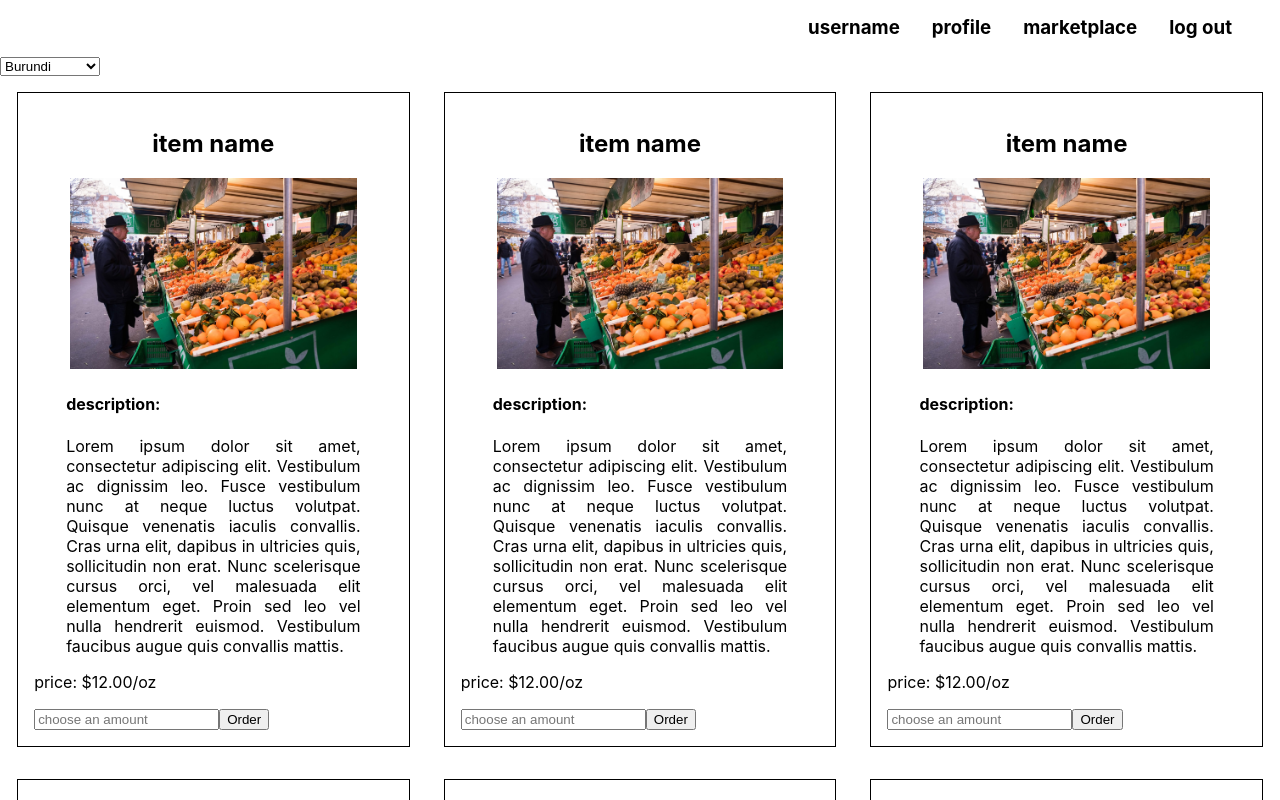
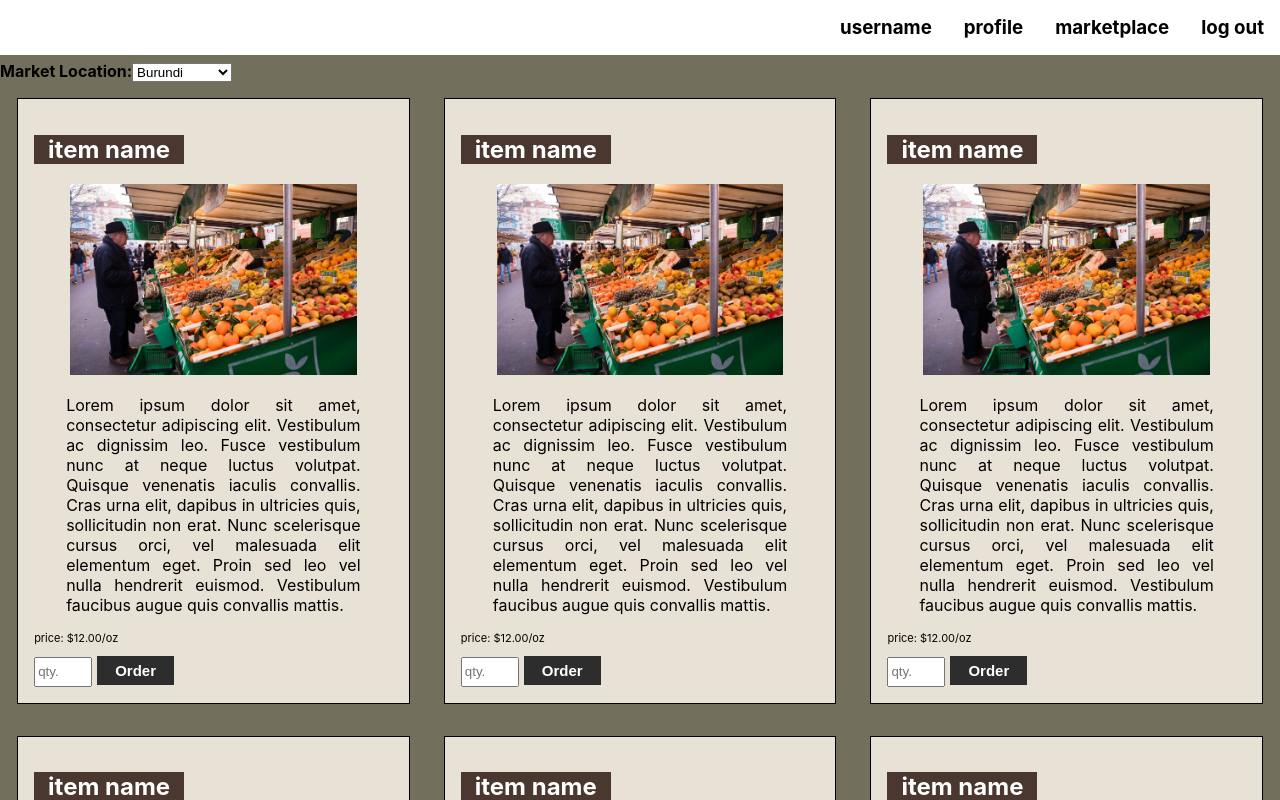
Before and after one commit to tt72-AfricanMarket/frontend, a React (Create React App) app: page /marketplace in a window 1280 px wide. Shown: the top 800 px of the page. Built offline with nearby package versions, Linux system fonts and the light colour scheme.

Commit message:
Marketplace styling

```diff
--- a/package.json
+++ b/package.json
@@ -7,6 +7,7 @@
     "@testing-library/react": "^11.1.0",
     "@testing-library/user-event": "^12.1.10",
     "axios": "^0.21.1",
+    "fontsource-roboto": "^4.0.0",
     "react": "^17.0.1",
     "react-dom": "^17.0.1",
     "react-redux": "^7.2.2",
--- a/src/pages/marketplace/Marketplace.js
+++ b/src/pages/marketplace/Marketplace.js
@@ -1,27 +1,31 @@
 import React from "react";
 import styled from 'styled-components'
-
 import MarketplaceCard from './MarketplaceCard'
 
+
 // Return div is always called page
-const Page = styled.div``
+const Page = styled.div`
+    background-color:#726f5c;
+`
 
 // links at top corner
 const HeadLinks = styled.div`
     display:flex;
     justify-content: flex-end;
-    margin-right: 2rem;
+    background-color:#ffffff;
 `
 const Link = styled.h3`
     margin: 1rem;
-    color:black;
+    color:000000;
     text-decoration: none;
+
 `
 
 // Dropdown to choose marketplace
 const MarketLocation = styled.select`
+    margin-top:1vh;
+    margin-right: 3rem;
 
-    margin-right: 3rem;
 `
 
 // main div to list all items, will need a .map through it for listed items
@@ -44,7 +48,7 @@ const Marketplace = () => {
                 <Link>log out</Link>
 
             </HeadLinks>
-
+            <label><strong>Market Location:</strong></label>
             <MarketLocation
                 name="market_location"
             >
--- a/src/pages/marketplace/MarketplaceCard.js
+++ b/src/pages/marketplace/MarketplaceCard.js
@@ -8,10 +8,14 @@ const Card = styled.div`
     border: 1px solid black;
     padding: 1rem;
     margin: 1rem;
+    background-color:#e8e2d6;
 `
-
 const ItemName = styled.h2`
     text-align:center;
+    color:#ffffff;
+    background-color:#4a3730;
+    width:150px;
+
 `
 
 // image needs to be able to be replaced with information
@@ -31,13 +35,29 @@ const ItemPara = styled.p`
 `
 
 // hard coded "price"
-const Price = styled.p``
+const Price = styled.p`
+    font-size:11px;
+`
 // seller needs to be able to update the number
 const Number = styled.span``
 
 // amount is a number input with arrow buttons, user needs to be able to choose max amount for sale.
-const OrderAmount = styled.input``
-const OrderButton = styled.button``
+const OrderAmount = styled.input`
+    width: 50px;
+    height: 24px;
+    margin-right:5px;
+`
+const OrderButton = styled.button`
+    background-color: #2d2d2d;
+    border: none;
+    color: white;
+    font-weight:bold;
+    padding: 6px 18px;
+    text-align: center;
+    text-decoration: none;
+    display: inline-block;
+    font-size: 15px;
+`
 
 const MarketplaceCard = props => {
     return (
@@ -46,7 +66,6 @@ const MarketplaceCard = props => {
 
             <SampleImg src={img1} alt="to be replaced with items"/>
 
-            <ItemDesc>description:</ItemDesc>
             <ItemPara>Lorem ipsum dolor sit amet, consectetur adipiscing elit. Vestibulum ac dignissim leo. Fusce vestibulum nunc at neque luctus volutpat. Quisque venenatis iaculis convallis. Cras urna elit, dapibus in ultricies quis, sollicitudin non erat. Nunc scelerisque cursus orci, vel malesuada elit elementum eget. Proin sed leo vel nulla hendrerit euismod. Vestibulum faucibus augue quis convallis mattis.</ItemPara>
 
             <Price>price: <Number>$12.00/oz</Number></Price>
@@ -55,7 +74,7 @@ const MarketplaceCard = props => {
                 type='number'
                 name='order_amount'
                 min='1'
-                placeholder='choose an amount'
+                placeholder='qty.'
             />
             <OrderButton>Order</OrderButton>
         </Card>
```
Also changed, not shown: 1 other file (tests, documents, lock files or other folders).
